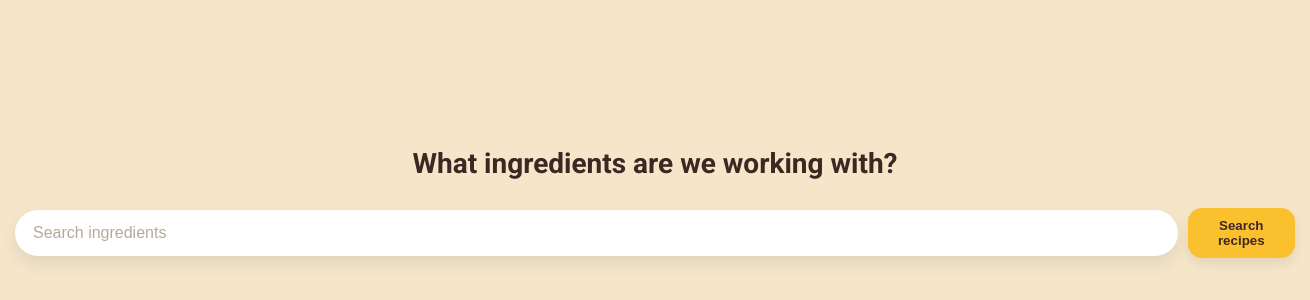
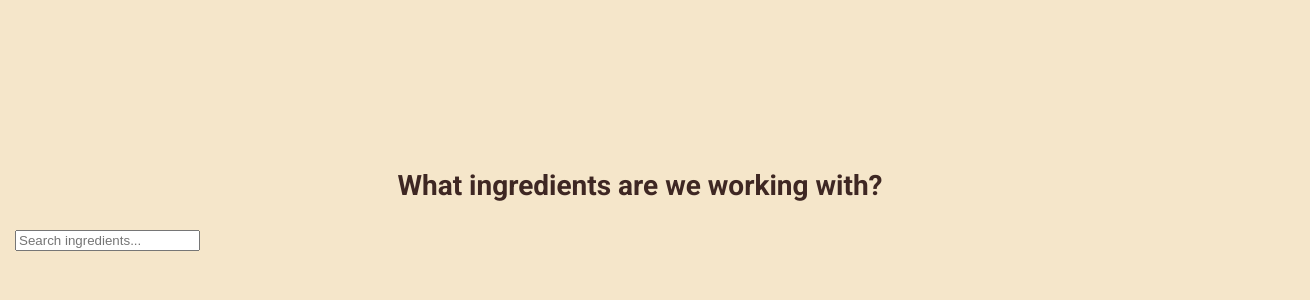
Before and after one commit to criCani/iamchef-canicoba, a React (Vite) app: page / in a window 1280 px wide. Shown: the part 218-518 px from the top of the page, 1310 px wide, since content can reach past the window. Built offline with nearby package versions, Linux system fonts and the light colour scheme.

Commit message:
refactor: project structure

```diff
--- a/src/App.tsx
+++ b/src/App.tsx
@@ -1,73 +1,93 @@
 import { useState } from 'react';
+import type { CurrentPage } from './types/pages'
 import Header from './components/Header';
+import Footer from './components/Footer';
 import Home from './pages/Home';
 import ResultPage from './pages/ResultPage';
 import FullRecipe from './pages/FullRecipe';
-import type { IRecipeDetails, IRecipeByIng } from './types/types';
+import Layout from './components/Layout';
+import type { IRecipeDetails, IRecipeByIng, IIngredient } from './types/types';
 import './components/Layout.css';
-import recipes from './data/recipes.json';
-
-const recipesData: IRecipeDetails[] = recipes as IRecipeDetails[];
+import { recipesMock } from './mock/mock';
 
 const App = () => {
-  const [page, setPage] = useState<'home' | 'results' | 'full'>('home');
-  const [selectedIngredients, setSelectedIngredients] = useState<string[]>([]);
-  const [selectedRecipe, setSelectedRecipe] = useState<IRecipeDetails | null>(null);
+  const [currentPage, setCurrentPage] = useState<CurrentPage>({currentPage: {page: "home"}})
+  const [ selectedIng, setSelectedIng ] = useState<IIngredient[]>([])
+  const [ recipes, setRecipes ] = useState<IRecipeDetails[]>([])
 
-  const handleSearch = (ingredients: string[]) => {
-    setSelectedIngredients(ingredients);
-    if (ingredients.length > 0) {
-      setPage('results');
-    }
+  // variabile di stato per cambiare la scritta sul bottone quando viene cliccato
+  const [ isDiscover, setIsDiscover ] = useState<boolean>(false)
+
+  // funzione per gestire l'indice della ricetta
+  const [currentIndex, setCurrentIndex] = useState<number>(0)
+
+  const handleSearch = async () => {
+    setIsDiscover(true)
+
+    setCurrentIndex(0);
+    //TODO: Implementare reale chiamata api
+    await new Promise(resolve => setTimeout(resolve, 1000));
+    setRecipes(recipesMock); //popolo l'array recipes[] con i dati del mock per simulare la chiamata api
+
+    //TODO: devo popolare l'array recipes[] con dei dati (uso il mock già presente nel progetto)
+    console.log(selectedIng);
+    setCurrentPage({ currentPage: {page: "results"} })
+    setIsDiscover(false)
   };
 
-  const handleRecipeSelect = (recipe: IRecipeDetails | IRecipeByIng) => {
-    if ('extendedIngredients' in recipe) {
-      setSelectedRecipe(recipe as IRecipeDetails);
-      setPage('full');
-      return;
+  // funzione per gestire la selezione da un elemento suggerito
+  const handleSuggestClick = (ingredient: IIngredient) => {
+    if (selectedIng.includes(ingredient)) {
+      return
     }
-    console.warn('Selected recipe does not contain full details (IRecipe). Consider fetching by id:', (recipe as any).id);
-  };
+    setSelectedIng(prev => [...prev, ingredient])
+  }
 
-  const filteredRecipes = recipesData.filter((recipe: IRecipeDetails) =>
-    selectedIngredients.some(ingredient =>
-      recipe.extendedIngredients.some(
-        (recipeIngredient) => recipeIngredient.name.toLowerCase().includes(ingredient.toLowerCase())
-      )
-    )
-  );
+  const handleSuggestedRemove = (ingredient: IIngredient) => {
+    const filtArray = selectedIng.filter(item => item != ingredient);
+    setSelectedIng(filtArray)
+  }
+
+  const handleRecipeDetailsClick = (fullRecipe: IRecipeDetails) => {
+    setCurrentPage({ currentPage: {page: "full-recipe", recipeData: fullRecipe}})
+  }
+
+  const goToHomepage = () => {
+    setCurrentPage({currentPage: {page: "home"}})
+  }
+
+  const handleClickBack = (id: number) => {
+    setCurrentPage({
+      currentPage: {page: 'results'},
+      id: id
+    })
+  }
+
+  const handleSetCurrentIndex = (index: number) => {
+    setCurrentIndex(index)
+  }
+
+  let mainContent = null;
+  switch (currentPage.currentPage.page) {
+    case "results":
+      mainContent = <ResultPage recipes={recipes} onRecipeDetailsClick={handleRecipeDetailsClick} goToHomepage={goToHomepage} currentIndex={currentIndex} setCurrentIndex={handleSetCurrentIndex} />
+      break;
+    case "full-recipe":
+      mainContent = <FullRecipe goToBack={handleClickBack} id={0} recipeData={currentPage.currentPage.recipeData!}/>
+      break;
+    default:
+      mainContent = <Home onSuggestClick={handleSuggestClick}
+      onBadgeRemove={handleSuggestedRemove} selectedIng={selectedIng}
+      onSearchClick={handleSearch} isDiscover={isDiscover}/>;
+      break;
+  }
 
   return (
-    <div className="app-layout">
-      <Header />
-      {page === 'home' && (
-        <Home
-          selectedIngredients={selectedIngredients}
-          setSelectedIngredients={setSelectedIngredients}
-          onSearch={handleSearch}
-        />
-      )}
-      {page === 'results' && (
-        <ResultPage
-          recipes={filteredRecipes}
-          onRecipeSelect={handleRecipeSelect}
-          selectedIngredients={selectedIngredients}
-          setSelectedIngredients={setSelectedIngredients}
-          onSearch={handleSearch}
-          onBack={() => {
-            setSelectedIngredients([]);
-            setPage('home');
-          }}
-        />
-      )}
-      {page === 'full' && selectedRecipe && (
-        <FullRecipe
-          recipe={selectedRecipe}
-          onBack={() => setPage('results')}
-        />
-      )}
-    </div>
+    <Layout
+      header={<Header />}
+      main={mainContent}
+      footer={<Footer />}
+    />
   );
 };
 
--- /dev/null
+++ b/src/components/Footer.tsx
@@ -0,0 +1,9 @@
+const Footer = () => {
+    return (
+        <footer style={{ visibility: 'hidden'}}>
+            Footer con ragioni sociale, p.iva, pec
+        </footer>
+    );
+}
+
+export default Footer;
--- a/src/components/Layout.tsx
+++ b/src/components/Layout.tsx
@@ -1,18 +1,21 @@
-import React from 'react';
-import Header from './Header';
 import './Layout.css';
 
 interface LayoutProps {
-  children?: React.ReactNode;
+  header: React.ReactNode;
+  main: React.ReactNode;
+  footer: React.ReactNode;
 }
 
-const Layout: React.FC<LayoutProps> = ({ children }) => {
-  return (
-    <div className="app-layout">
-      <Header />
-      {children}
-    </div>
-  );
+const Layout = ({ header, main, footer }: LayoutProps) => {
+	return (
+		<main className="layout-container">
+			<header className="layout-header">{header}</header>
+			<section className="layout-main">
+				{main}
+			</section>
+			{footer}
+		</main>
+	);
 };
 
 export default Layout;
--- /dev/null
+++ b/src/components/PillsList.tsx
@@ -0,0 +1,24 @@
+import type { IIngredient } from "../types/types"
+import IngredientPill from "./IngredientPill"
+
+type SelectedListProps = {
+    ingredients: IIngredient[],
+    handleRemove: (ing: IIngredient) => void
+}
+
+const SelectedList = ({ ingredients, handleRemove }: SelectedListProps) => {
+  return (
+    <div>
+    {ingredients.map((ingredient, index) => (
+        <IngredientPill
+            key={index.toString()}
+            id={index.toString()}
+            ingredient={ingredient}
+            handleRemove={handleRemove} />
+    ))}
+    </div>
+
+  )
+}
+
+export default SelectedList
--- a/src/components/SearchBar.tsx
+++ b/src/components/SearchBar.tsx
@@ -1,73 +1,64 @@
-import { useState } from 'react';
-import type { ChangeEvent } from 'react';
+import { useEffect, useState } from 'react';
 import type { IIngredient } from '../types/types';
-import ingredients from '../data/ingredients.json';
 import './SearchBar.css';
+import { useDebounce } from '../hooks/useDebounce';
+import { getIngredientsUrl, useApi } from '../hooks/useApi';
+import SuggestionsList from './SuggestionsList';
 
 interface SearchBarProps {
-  onSearch: (ingredients: string[]) => void;
-  selectedIngredients: string[];
-  setSelectedIngredients: (ingredients: string[]) => void;
+  handleSuggestClick: (ing: IIngredient) => void;
 }
 
-const SearchBar = ({ onSearch, selectedIngredients, setSelectedIngredients }: SearchBarProps) => {
-  const [searchTerm, setSearchTerm] = useState('');
-  const [suggestions, setSuggestions] = useState<IIngredient[]>([]);
+const SearchBar = ({ handleSuggestClick }: SearchBarProps) => {
+  // Stato che contiene il testo scritto dall’utente nella searchbar
+  const [searchTermIng, setSearchTermIng] = useState<string>("");
 
-  const handleInputChange = (e: ChangeEvent<HTMLInputElement>) => {
-    const value = e.target.value.toLowerCase();
-    setSearchTerm(value);
+  // API - start
+  const [stateURL, setStateURL] = useState<string>("");
+  const debouncedSearchingIng = useDebounce(searchTermIng, 300);
 
-    // Filter ingredients based on search term
-    const filtered = value
-      ? (ingredients as IIngredient[]).filter(
-          (ingredient) =>
-            ingredient.name.toLowerCase().includes(value) &&
-            !selectedIngredients.includes(ingredient.name.toLowerCase())
-        )
-      : [];
-    setSuggestions(filtered);
-  };
+  const { data: filteredIngredients, loading, error } = useApi<IIngredient[]>(stateURL);
 
-  const handleSelectIngredient = (ingredient: IIngredient) => {
-    if (!selectedIngredients.includes(ingredient.name.toLowerCase())) {
-      const newIngredients = [...selectedIngredients, ingredient.name.toLowerCase()];
-      setSelectedIngredients(newIngredients);
-      // Do NOT trigger onSearch immediately — only on explicit submit
-      setSearchTerm('');
-      setSuggestions([]);
+  useEffect(() => {
+    // Se c'è del testo da cercare
+    if (debouncedSearchingIng) {
+      // Fai la chiamata API solo ora (dopo 300ms di pausa nella digitazione)
+      // TODO: Inserire il filtro degli ingredienti
+      setStateURL(getIngredientsUrl(debouncedSearchingIng));
     }
-  };
+  }, [debouncedSearchingIng])
+  // API - end
 
-  const handleSubmit = () => {
-    // submit current selected ingredients to trigger recipe search
-    onSearch(selectedIngredients);
+  const handleClick = (ing: IIngredient) => {
+    handleSuggestClick(ing);
+    setSearchTermIng("");
   };
 
   return (
     <div className="search-container">
-      <div className="search-row">
+      <div>
         <input
           type="text"
-          value={searchTerm}
-          onChange={handleInputChange}
-          placeholder="Search ingredients"
-          className="search-input"
+          name="search-bar"
+          id="search-bar"
+          placeholder="Search ingredients..."
+          className="w-full bg-transparent border-none focus:outline-none text-gray-800 placeholder:text-gray-400"
+          value={searchTermIng}
+          onChange={(e) => setSearchTermIng(e.target.value)}
         />
-        <button className="search-submit-btn" onClick={handleSubmit} aria-label="Search recipes">Search recipes</button>
       </div>
-      {suggestions.length > 0 && (
-        <div className="suggestions-container">
-          {suggestions.map((ingredient) => (
-            <div
-              key={ingredient.id}
-              onClick={() => handleSelectIngredient(ingredient)}
-              className="suggestion-item"
-            >
-              {ingredient.name}
-            </div>
-          ))}
-        </div>
+
+      {error && <p className="text-red-500 mt-2">Errore: {error}</p>}
+
+      {/* Messaggio di caricamento mentre aspetto la risposta */}
+      {loading && <p>Caricamento...</p>}
+
+      {/* Se l’utente sta digitando, mostro i suggerimenti filtrati */}
+      {filteredIngredients && (
+        <SuggestionsList
+          ingredients={filteredIngredients}
+          handleClick={handleClick}
+        />
       )}
     </div>
   );
--- /dev/null
+++ b/src/components/SearchButton.tsx
@@ -0,0 +1,23 @@
+import type { IIngredient } from '../types/types';
+
+type SearchButtonProps = {
+    ingredients: IIngredient[];
+    onSearchClick: () => void;
+    isDiscover: boolean;
+};
+
+const SearchButton = ({ ingredients, onSearchClick, isDiscover }: SearchButtonProps) => {
+    if (!ingredients || ingredients.length == 0) {
+        return null
+    }
+
+    return (
+        <button
+            onClick={onSearchClick}
+        >
+            {isDiscover ? "Searching..." : "Search!"}
+        </button>
+    );
+};
+
+export default SearchButton;
--- /dev/null
+++ b/src/components/SuggestionsList.tsx
@@ -0,0 +1,19 @@
+import type { IIngredient } from "../types/types";
+import SuggestionsItem from "./SuggestionsItem";
+
+type SuggestionsListProps = {
+    ingredients: IIngredient[],
+    handleClick: (ing: IIngredient) => void
+}
+
+const SuggestionsList = ({ ingredients, handleClick }: SuggestionsListProps) => {
+    return (
+        <div>
+            {ingredients.map((ing) => (
+                <SuggestionsItem key={ing.name} ingredient={ing} handleClick={handleClick} />
+            ))}
+        </div>
+    );
+};
+
+export default SuggestionsList;
--- a/src/pages/Home.tsx
+++ b/src/pages/Home.tsx
@@ -1,37 +1,37 @@
 import SearchBar from '../components/SearchBar';
 import './Home.css';
-import IngredientPill from '../components/IngredientPill';
+import type { IIngredient } from '../types/types';
+import SearchButton from '../components/SearchButton';
+import PillsList from '../components/PillsList';
 
 interface HomeProps {
-  selectedIngredients: string[];
-  setSelectedIngredients: (ingredients: string[]) => void;
-  onSearch: (ingredients: string[]) => void;
+  onSuggestClick: (ing: IIngredient) => void,
+  onPillRemove: (ing: IIngredient) => void,
+  selectedIng: IIngredient[]
+  onSearchClick: () => void
+  isDiscover: boolean
 }
 
-const Home = ({ selectedIngredients, setSelectedIngredients, onSearch }: HomeProps) => {
-  const handleRemoveIngredient = (ingredient: string) => {
-    const newIngredients = selectedIngredients.filter(item => item !== ingredient);
-    setSelectedIngredients(newIngredients);
-    onSearch(newIngredients);
-  };
-
+const Home = ({onSuggestClick, onPillRemove, selectedIng, onSearchClick, isDiscover }: HomeProps) => {
   return (
     <div className="home-container">
-      <h1 className="home-title">What ingredients are we working with?</h1>
+      <h1 className="home-title">
+        What ingredients are we working with?
+      </h1>
       <SearchBar
-        onSearch={onSearch}
-        selectedIngredients={selectedIngredients}
-        setSelectedIngredients={setSelectedIngredients}
+        handleSuggestClick={onSuggestClick}
       />
-      <div className="selected-ingredients">
-        {selectedIngredients.map((ingredient, index) => (
-          <IngredientPill
-            key={index}
-            ingredient={ingredient}
-            onRemove={handleRemoveIngredient}
-          />
-        ))}
-      </div>
+
+      <SearchButton
+        ingredients={selectedIng}
+        onSearchClick={onSearchClick}
+        isDiscover={isDiscover}
+      />
+
+      <PillsList
+        ingredients={selectedIng}
+        handleRemove={onPillRemove}
+      />
     </div>
   );
 };
--- a/src/types/pages.ts
+++ b/src/types/pages.ts
@@ -3,7 +3,7 @@ import type { IRecipeDetails } from './types'
 export type Pages =
   | { page: 'home' }
   | { page: 'results' }
-  | { page: 'full'; recipeData?: IRecipeDetails }
+  | { page: 'full-recipe'; recipeData?: IRecipeDetails }
 
 export type CurrentPage = {
   currentPage: Pages
```
Also changed, not shown: src/components/IngredientPill.tsx (+13 -6 lines), src/components/NewLayout.tsx (deleted, +0 -21 lines), src/components/SuggestionsItem.tsx (added, +17 -0 lines).
